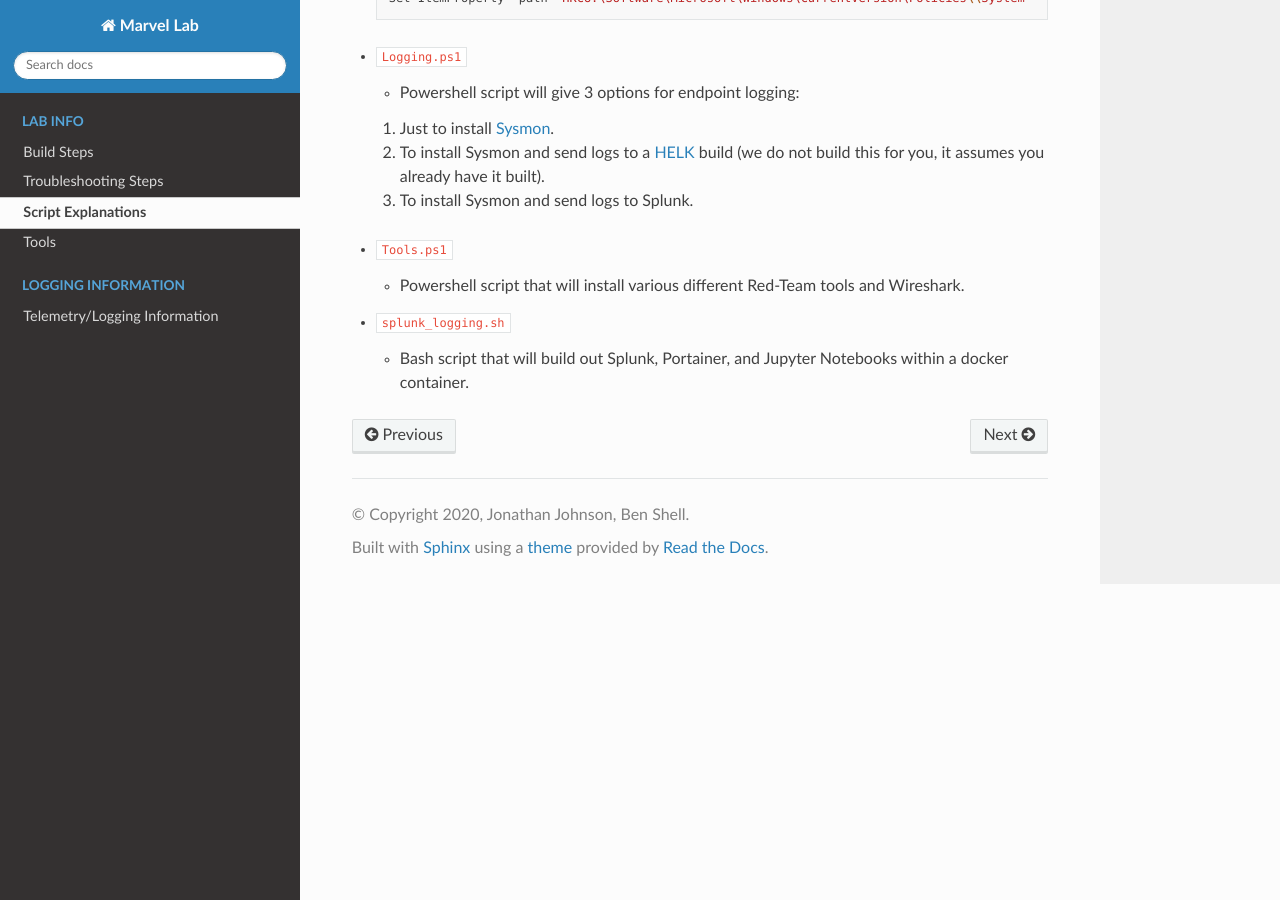
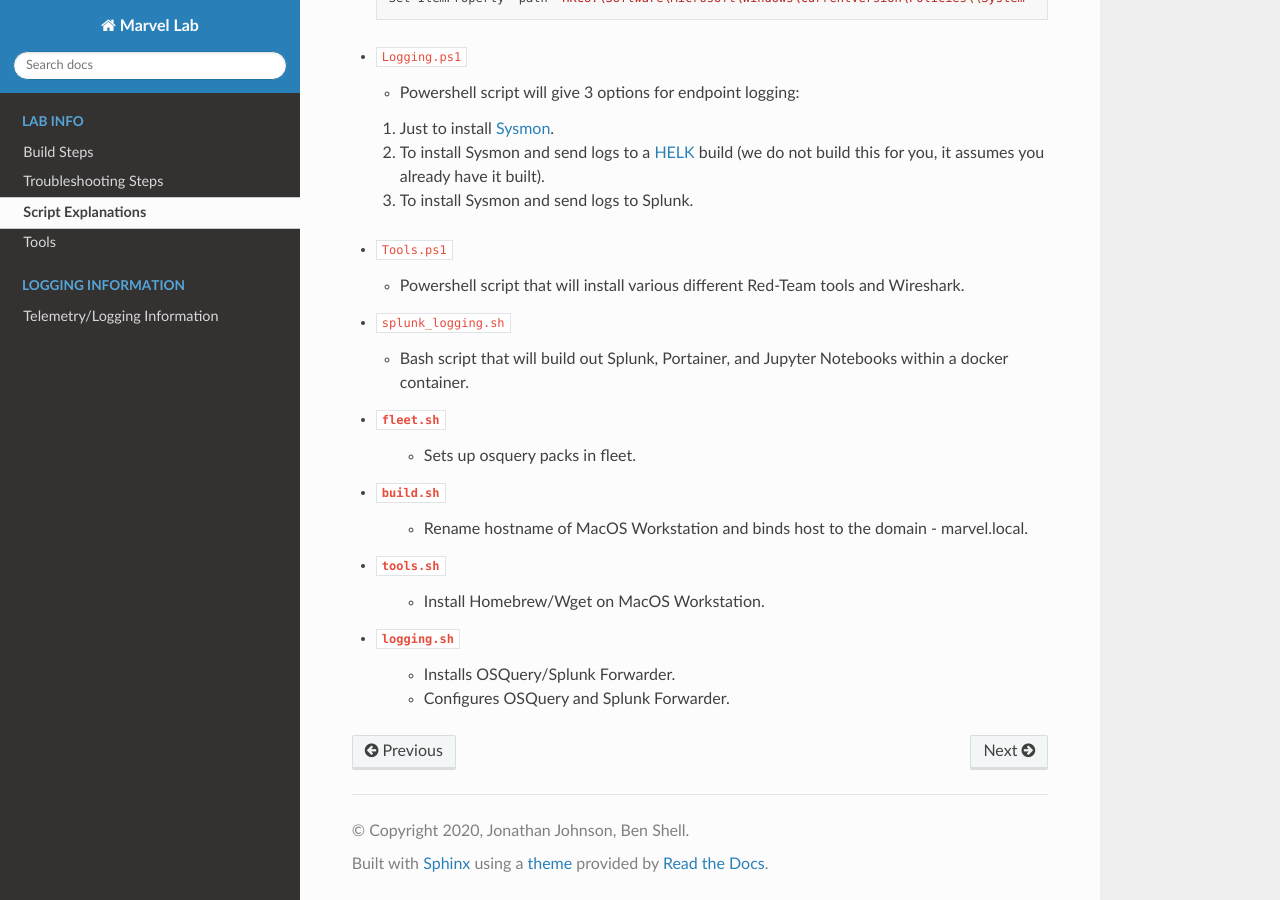
Before and after one commit to jsecurity101/Marvel-Lab, a Sphinx documentation site: the page built from docs/subpages/script_explanations.rst, in a window 1280 px wide and 900 px high, scrolled down 1068 px. Built offline with Sphinx 7.4.7 and the Read the Docs theme 2.0.0, drawn with Linux system fonts in a browser that asks for light colours.

Commit message:
More telemtry yo

```diff
--- a/docs/subpages/logging.rst
+++ b/docs/subpages/logging.rst
@@ -25,6 +25,7 @@ Data Sensors Available:
       ``Marvel-Lab/Logging/splunk/zeek/zeek-logs``
 
 -  `OSQuery`_ (Mac and Windows)
+   - Mac configs are coming from: https://github.com/palantir/osquery-configuration
 
 Analytic Platforms:
 ###################
--- a/docs/subpages/script_explanations.rst
+++ b/docs/subpages/script_explanations.rst
@@ -77,5 +77,18 @@ Script Explanations
    -  Bash script that will build out Splunk, Portainer, and Jupyter
       Notebooks within a docker container.
 
+- ``fleet.sh``
+   - Sets up osquery packs in fleet.
+
+- ``build.sh``
+   - Rename hostname of MacOS Workstation and binds host to the domain - marvel.local.
+
+- ``tools.sh``
+   - Install Homebrew/Wget on MacOS Workstation.
+
+- ``logging.sh``
+   - Installs OSQuery/Splunk Forwarder.
+   - Configures OSQuery and Splunk Forwarder.
+
 .. _Sysmon: https://docs.microsoft.com/en-us/sysinternals/downloads/sysmon
 .. _HELK: https://github.com/Cyb3rWard0g/HELK
```
Also changed, not shown: README.md (+1 -1 lines), docs/subpages/build_steps.rst (+9 -2 lines), 6 other files.
